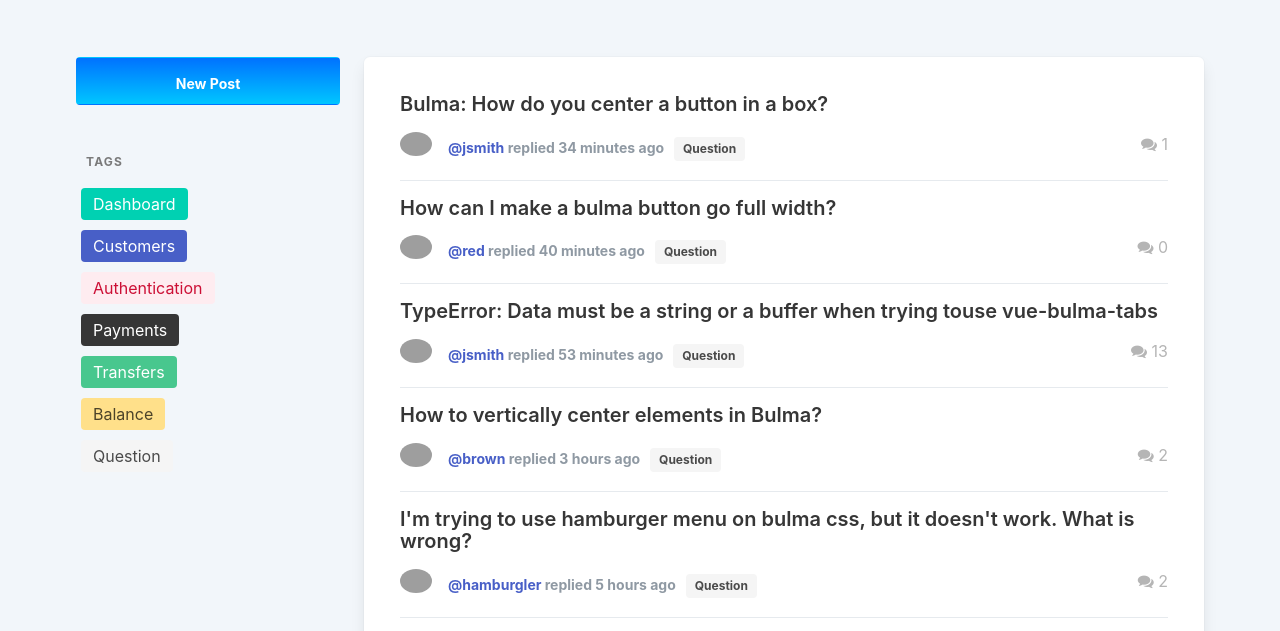
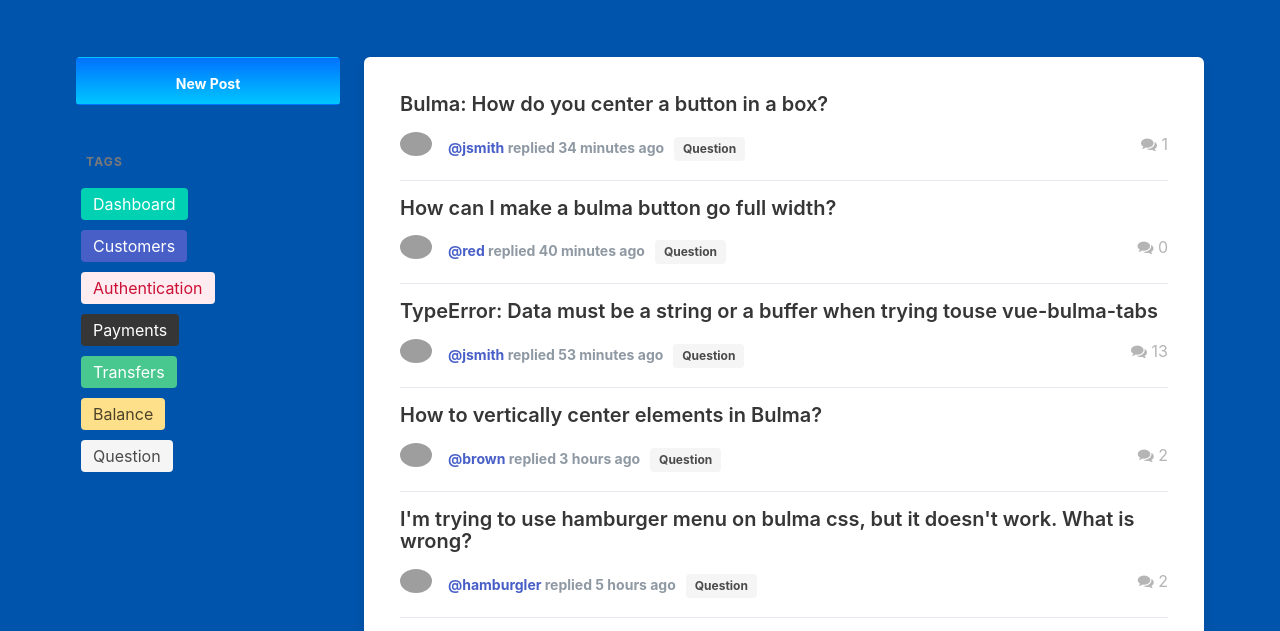
Before and after one commit to SchoolAnswers/schoolanswers.github.io, a plain HTML site: page forum/forum.html in a window 1280 px wide. Shown: the part 113-744 px from the top of the page. Drawn offline with nearby package versions, Linux system fonts and the light colour scheme; grey boxes are pictures that could not be loaded; a script that the page names is missing.

Commit message:
Update forum.css

```diff
--- a/css/forum.css
+++ b/css/forum.css
@@ -3,7 +3,7 @@
 }
 html,body {
   font-family: -apple-system, BlinkMacSystemFont, "Segoe UI", Roboto, Oxygen-Sans, Ubuntu, Cantarell, "Helvetica Neue", sans-serif;
-  background: #F2F6FA;
+  background: #0154AC;
 }
 footer {
   background-color: #F2F6FA !important;
```
